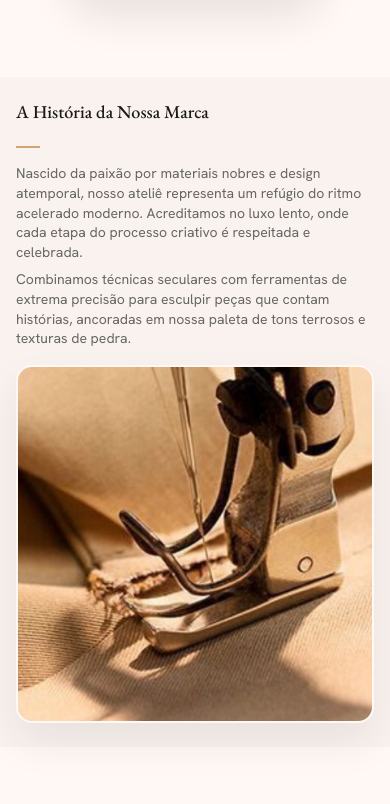
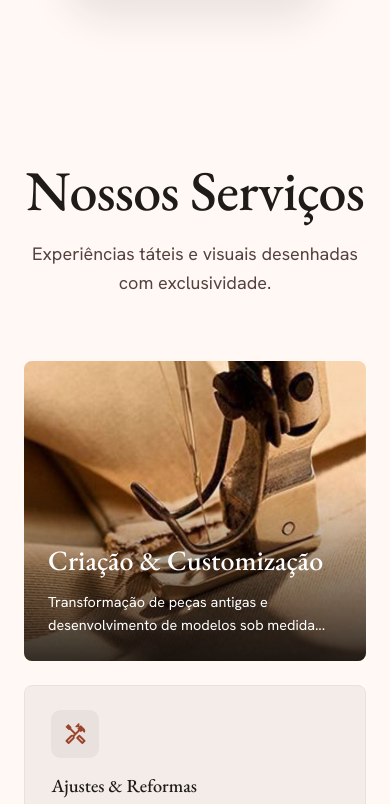
Before and after one commit to jampdroRomano/AtelierWeb, a website built with Vite: page index.html in a window 390 px wide. Shown: the part 910-1714 px from the top of the page. Built offline with nearby package versions, Linux system fonts and the light colour scheme.

Commit message:
Revert "Feat/sobre"

```diff
--- a/index.html
+++ b/index.html
@@ -91,38 +91,6 @@
       </div>
 
   </div>
-  </section>
-
-  <section class="section-sobre" id="sobre">
-    <div class="container-max">
-      <div class="grid-layout">
-
-        <!-- Imagem -->
-        <div class="image-wrapper">
-          <figure class="image-figure">
-            <img
-              src="public/servico-confeccao-detalhe-costura.webp"
-              alt="Máquina de costura de perto" loading="lazy" class="image-content" />
-          </figure>
-        </div>
-
-        <!-- Conteúdo -->
-        <div class="content-wrapper">
-          <h2 class="heading-primary">
-            A História da Nossa Marca
-          </h2>
-          <div class="divider-line" aria-hidden="true"></div>
-          <p class="text-body">
-            Nascido da paixão por materiais nobres e design atemporal, nosso ateliê representa um refúgio do ritmo
-            acelerado moderno. Acreditamos no luxo lento, onde cada etapa do processo criativo é respeitada e celebrada.
-          </p>
-          <p class="text-body">
-            Combinamos técnicas seculares com ferramentas de extrema precisão para esculpir peças que contam histórias,
-            ancoradas em nossa paleta de tons terrosos e texturas de pedra.
-          </p>
-        </div>
-      </div>
-    </div>
   </section>
 
 <div id="app">
--- a/src/main.js
+++ b/src/main.js
@@ -5,7 +5,6 @@ import './styles/themes/light.css';
 import './styles/themes/dark.css';
 import './styles/base/global.css';
 import './pages/home/sections/services.css'
-import './pages/home/sections/sobre.css'
 import './pages/home/sections/galeria.css'
 import './pages/home/sections/home.css'
 import './pages/home/sections/testimonials.css';
--- a/src/pages/home/sections/sobre.css
+++ /dev/null
@@ -1,242 +0,0 @@
-/* ============================================
-   VARIÁVEIS DE OVERLAY - Light Theme
-   ============================================ */
-:root,
-:root[data-theme='light'] {
-  --sobre-overlay-text-color: #ffffff;
-  --sobre-overlay-text-border: rgba(255, 255, 255, 0.5);
-  --sobre-overlay-text-bg: rgba(255, 255, 255, 0.15);
-  --sobre-card-shadow: 0 20px 40px rgba(41, 37, 36, 0.08);
-  --sobre-card-shadow-hover: 0 12px 40px rgba(154, 68, 45, 0.2);
-  --sobre-bg: #fff8f5;
-  --sobre-text-primary: #1a1a1a;
-  --sobre-text-secondary: #666666;
-  --sobre-divider: #d4a574;
-}
-
-/* ============================================
-   VARIÁVEIS DE OVERLAY - Dark Theme
-   ============================================ */
-:root[data-theme='dark'] {
-  --sobre-overlay-text-color: #ffffff;
-  --sobre-overlay-text-border: rgba(255, 255, 255, 0.4);
-  --sobre-overlay-text-bg: rgba(255, 255, 255, 0.12);
-  --sobre-card-shadow: 0 20px 40px rgba(0, 0, 0, 0.3);
-  --sobre-card-shadow-hover: 0 12px 40px rgba(255, 180, 161, 0.25);
-  --sobre-bg: #33302d;
-  --sobre-text-primary: #ffffff;
-  --sobre-text-secondary: #b0b0b0;
-  --sobre-divider: #d4a574;
-}
-
-.section-sobre {
-  padding: var(--space-lg) var(--space-gutter);
-  background-color: var(--color-surface-low);
-  font-family: var(--font-body);
-}
-
-
-.container-max {
-  max-width: var(--container-max);
-  margin: 0 auto;
-}
-
-.grid-layout {
-  display: grid;
-  grid-template-columns: 1fr 1fr;
-  gap: var(--space-lg);
-  align-items: center;
-}
-
-.image-wrapper {
-  order: 1;
-  width: 100%;
-}
-
-.image-figure {
-  position: relative;
-  border-radius: var(--radius-full);
-  overflow: hidden;
-  border: 4px solid var(--palette-surface);
-  box-shadow: var(--sobre-card-shadow);
-  aspect-ratio: 1;
-  width: 100%;
-  transition: transform 0.3s ease, box-shadow 0.3s ease;
-}
-
-.image-figure:hover {
-  transform: translateY(-4px);
-  box-shadow: var(--sobre-card-shadow-hover);
-}
-
-.image-content {
-  width: 100%;
-  height: 100%;
-  object-fit: cover;
-  display: block;
-}
-
-.content-wrapper {
-  order: 2;
-  display: flex;
-  flex-direction: column;
-  gap: var(--space-md);
-}
-
-.heading-primary {
-  font-family: var(--font-display);
-  font-size: var(--text-h2-size);
-  font-weight: var(--fw-medium);
-  color: var(--sobre-text-primary);
-  line-height: var(--text-h2-lh);
-  margin: 0;
-}
-
-.text-body {
-  font-family: var(--font-body);
-  font-size: var(--text-body-md-size);
-  font-weight: var(--fw-regular);
-  color: var(--sobre-text-secondary);
-  line-height: var(--text-body-md-lh);
-  margin: 0;
-}
-
-.divider-line {
-  width: 2.5rem;
-  height: 2px;
-  background-color: var(--sobre-divider);
-  border: none;
-  margin: 0;
-}
-
-@media (max-width: 1024px) {
-  .section-sobre {
-    padding: var(--space-lg) var(--space-gutter);
-  }
-
-  .grid-layout {
-    grid-template-columns: 1fr 1fr;
-    gap: var(--space-md);
-  }
-
-  .heading-primary {
-    font-size: calc(var(--text-h2-size) * 0.9);
-  }
-
-  .text-body {
-    font-size: var(--text-body-md-size);
-  }
-}
-
-@media (max-width: 768px) {
-  .section-sobre {
-    padding: var(--space-md) var(--space-gutter);
-  }
-
-  .grid-layout {
-    grid-template-columns: 1fr;
-    gap: var(--space-md);
-  }
-
-  .image-wrapper {
-    order: 2;
-    width: 100%;
-  }
-
-  .image-figure {
-    border-width: 2px;
-    min-height: 300px;
-  }
-
-  .content-wrapper {
-    order: 1;
-    gap: var(--space-sm);
-  }
-
-  .heading-primary {
-    font-size: calc(var(--text-h2-size) * 0.8);
-    line-height: 1.3;
-  }
-
-  .text-body {
-    font-size: calc(var(--text-body-md-size) * 0.95);
-    line-height: 1.5;
-  }
-
-  .divider-line {
-    width: 2rem;
-  }
-}
-
-@media (max-width: 480px) {
-  .section-sobre {
-    padding: var(--space-md) var(--space-sm);
-  }
-
-  .grid-layout {
-    grid-template-columns: 1fr;
-    gap: var(--space-sm);
-  }
-
-  .image-wrapper {
-    order: 2;
-    width: 100%;
-  }
-
-  .image-figure {
-    border-width: 2px;
-    min-height: 250px;
-    border-radius: 16px;
-  }
-
-  .content-wrapper {
-    order: 1;
-    gap: var(--space-xs);
-  }
-
-  .heading-primary {
-    font-size: calc(var(--text-h2-size) * 0.65);
-    line-height: 1.2;
-    margin-bottom: var(--space-xs);
-  }
-
-  .text-body {
-    font-size: 14px !important;
-    line-height: 1.4 !important;
-  }
-
-  .divider-line {
-    width: 1.5rem;
-    margin: var(--space-xs) 0;
-  }
-}
-
-@media (max-width: 320px) {
-  .section-sobre {
-    padding: var(--space-sm) var(--space-sm);
-  }
-
-  .grid-layout {
-    grid-template-columns: 1fr;
-    gap: var(--space-sm);
-  }
-
-  .image-figure {
-    min-height: 200px;
-    border-width: 2px;
-  }
-
-  .heading-primary {
-    font-size: 20px !important;
-    line-height: 1.2 !important;
-  }
-
-  .text-body {
-    font-size: 12px !important;
-    line-height: 1.3 !important;
-  }
-
-  .divider-line {
-    width: 1rem;
-  }
-}
```
